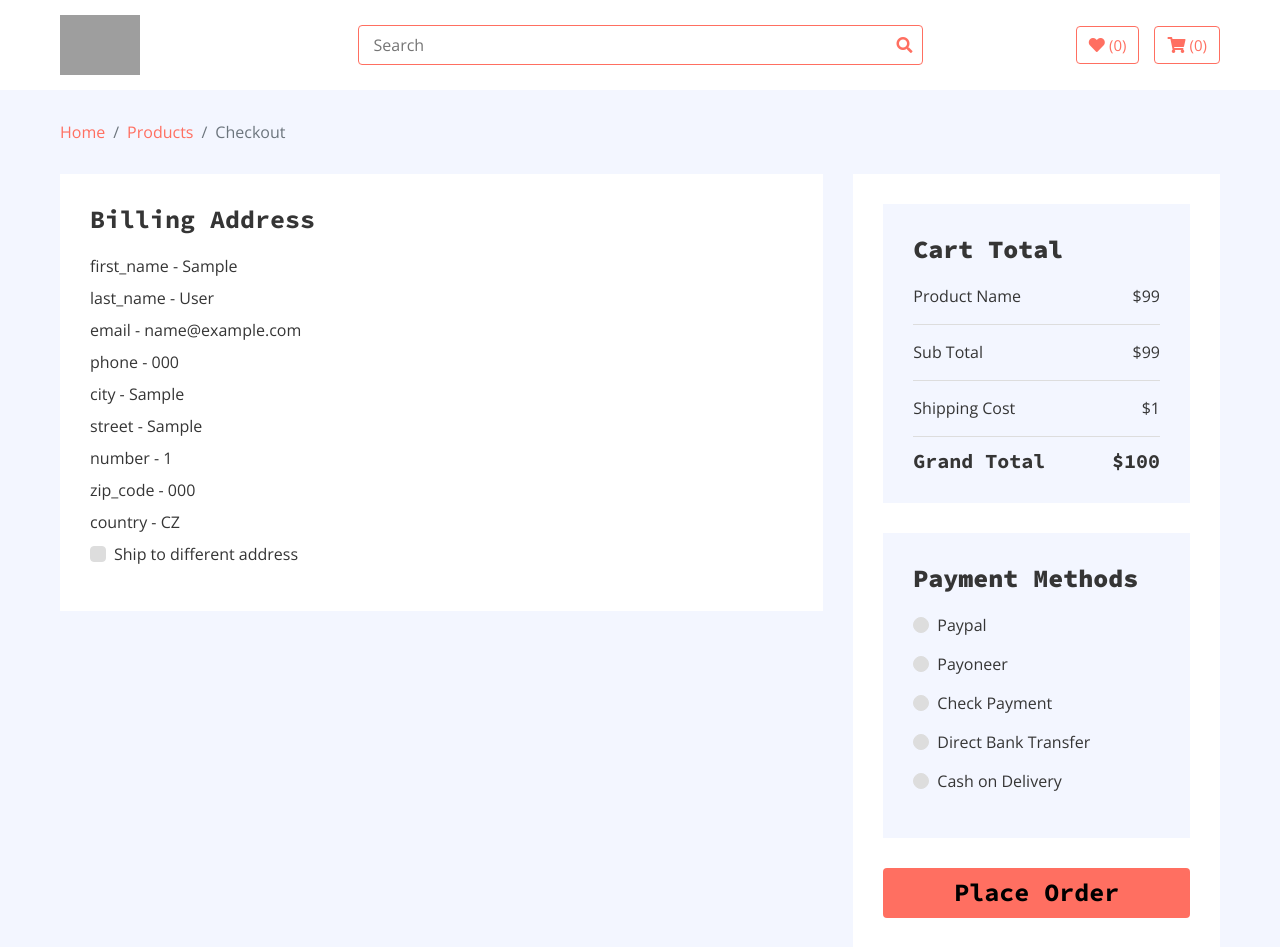
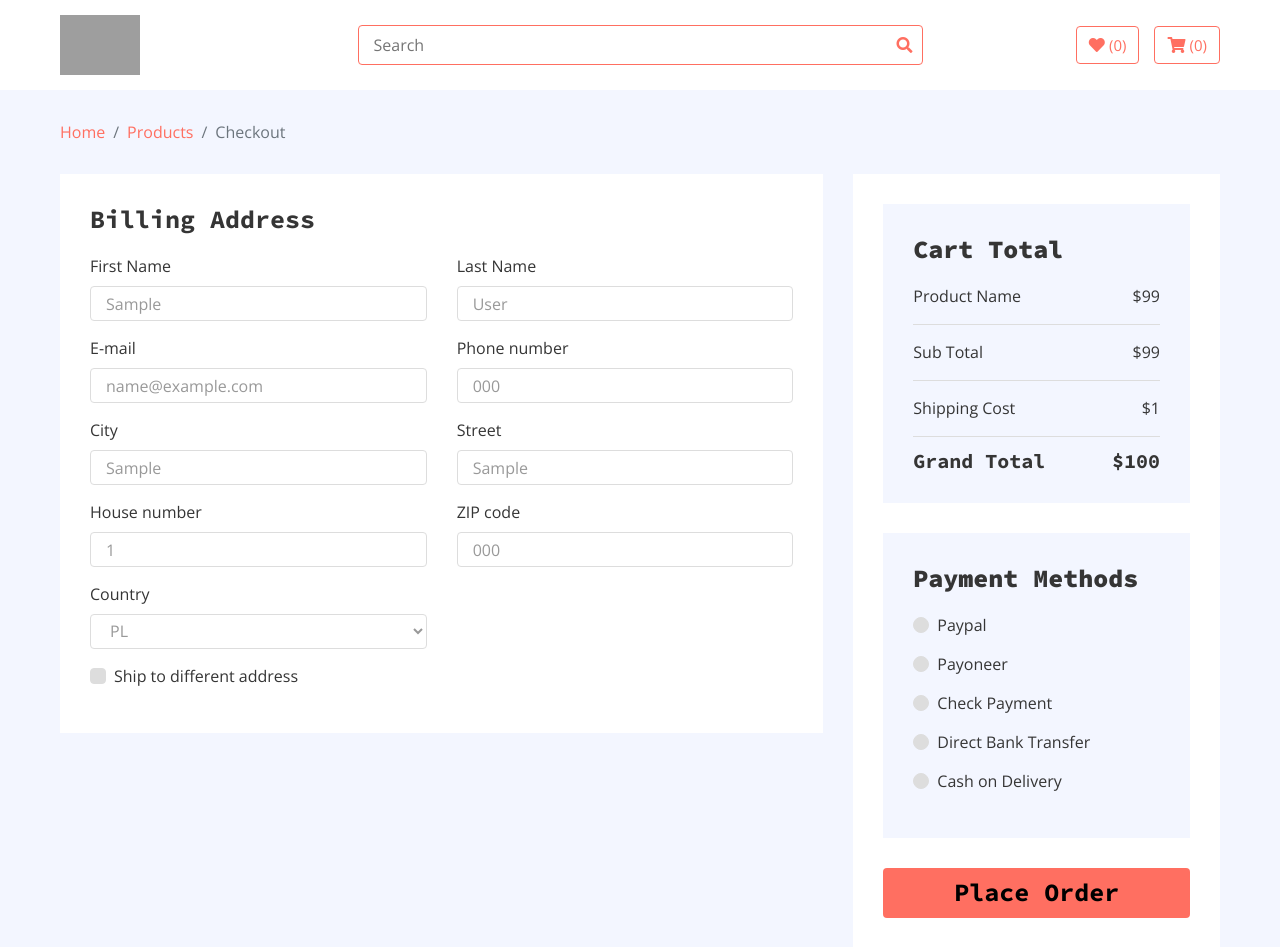
Before and after one commit to topeklc/Django-ecommerce, a Django app: page /checkout/ in a window 1280 px wide. Shown: the part 64-1011 px from the top of the page. Run offline with Django 4.2, Linux system fonts and the light colour scheme; the first user in the database is signed in; tables that the repository leaves empty hold one stand-in row (Sample ...); some libraries are stand-ins or nearby versions; grey boxes are pictures that could not be loaded.

Commit message:
Ordering...

```diff
--- a/store/models.py
+++ b/store/models.py
@@ -30,7 +30,7 @@ class Address(models.Model):
     zip_code = models.CharField(max_length=10)
     country = CountryField(countries=AvailableCountries)
     is_shipping = models.BooleanField(default=False)
-    is_billing = models.BooleanField(default=False)
+    is_billing = models.BooleanField(default=True)
 
     class Meta:
         verbose_name_plural = "Addresses"
--- a/store/templates/checkout.html
+++ b/store/templates/checkout.html
@@ -25,9 +25,43 @@
                                 <h2>Billing Address</h2>
                                 <div class="row">
                                     <div class="col-md-6">
-                                        {% for key,value in fields %}
-                                        <label> {{key}} - {{ value }}</label><br>
-                                        {% endfor %}
+                                        <label>First Name</label>
+                                        <input class="form-control" type="text" value="{{ address.first_name }}">
+                                    </div>
+                                    <div class="col-md-6">
+                                        <label>Last Name</label>
+                                        <input class="form-control" type="text" value="{{ address.last_name }}">
+                                    </div>
+                                    <div class="col-md-6">
+                                        <label>E-mail</label>
+                                        <input class="form-control" type="email" value="{{ address.email }}">
+                                    </div>
+                                    <div class="col-md-6">
+                                        <label>Phone number</label>
+                                        <input class="form-control" type="tel" value="{{ address.phone}}">
+                                    </div>
+                                    <div class="col-md-6">
+                                        <label>City</label>
+                                        <input class="form-control" type="text" value="{{ address.city}}">
+                                    </div>
+                                    <div class="col-md-6">
+                                        <label>Street</label>
+                                        <input class="form-control" type="text" value="{{ address.street }}">
+                                    </div>
+                                    <div class="col-md-6">
+                                        <label>House number</label>
+                                        <input class="form-control" type="text" value="{{ address.number }}">
+                                    </div>
+                                    <div class="col-md-6">
+                                        <label>ZIP code</label>
+                                        <input class="form-control" type="text" value="{{ address.zip_code}}">
+                                    </div>
+                                    <div class="col-md-6">
+                                        <label>Country</label>
+                                        <Select class="form-control" form="form" selected="{{ address.country }}">
+                                            <option value="PL">PL</option>
+                                            <option value="EU">EU</option>
+                                        </Select>
                                     </div>
 
 
--- a/store/views.py
+++ b/store/views.py
@@ -164,11 +164,9 @@ def checkout(request):
     address_form = AddressForm()
     user = request.user
     address = Address.objects.filter(user=user).get()
-    fields = [key_value for key_value in address.__dict__.items()][3:-2]
     context = {
         "address_form": address_form,
         "user": user,
         "address": address,
-        "fields": fields,
     }
     return render(request, "checkout.html", context=context)
```
